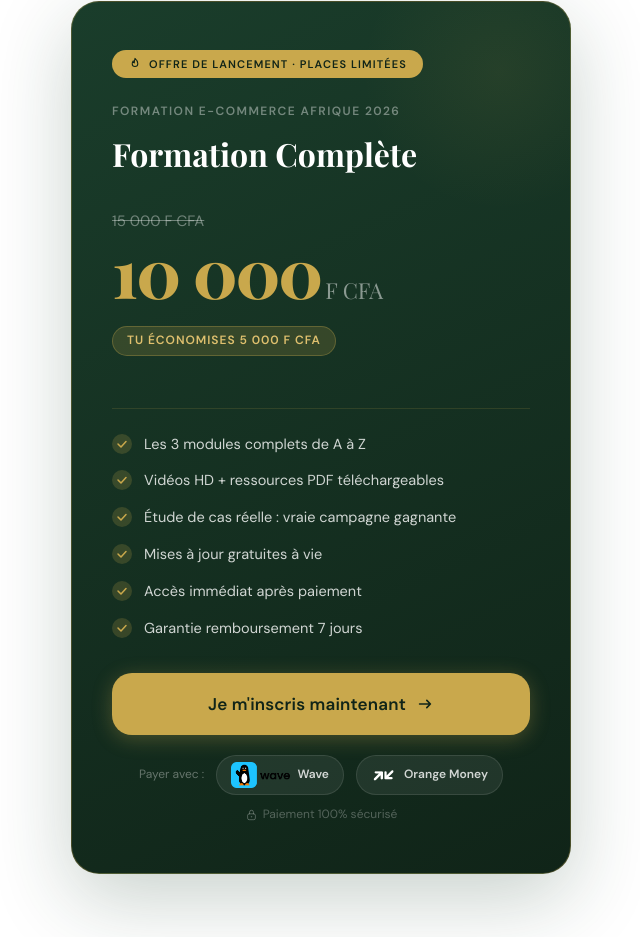
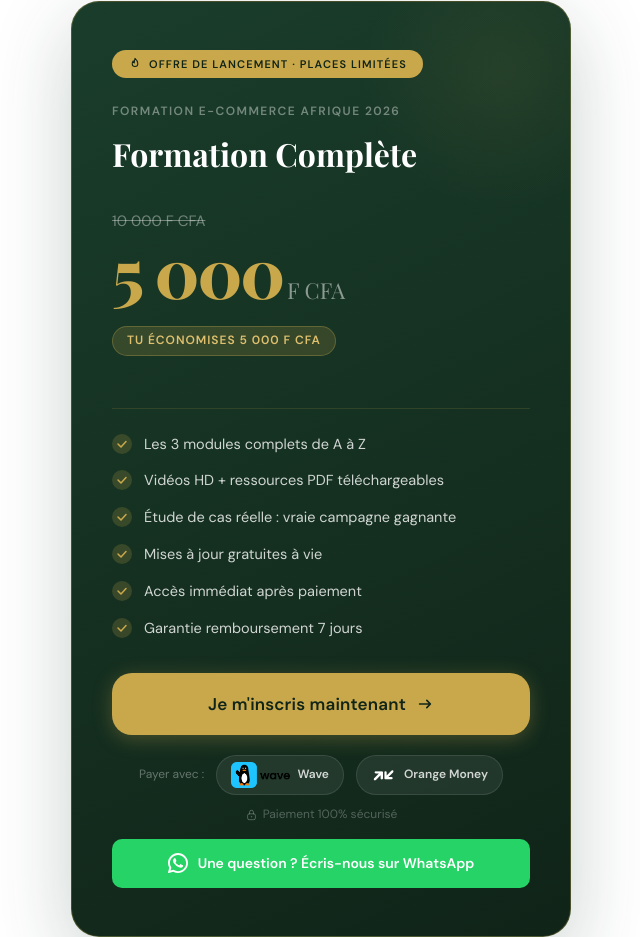
Before and after one commit to idy-00/afrika-digital-academy, a website: page public/index.html in a window 1280 px wide. Shown: the part 4433-5370 px from the top of the page, without its empty margins (319-959 px from the left). Drawn offline with nearby package versions, Linux system fonts and the light colour scheme; no server answers; a web font is replaced by a local one.

Commit message:
feat: price 5000 FCFA + WhatsApp button near checkout

```diff
--- a/public/index.html
+++ b/public/index.html
@@ -1686,9 +1686,9 @@
           <div class="pricing-label">Formation e-commerce Afrique 2026</div>
           <div class="pricing-name">Formation Complète</div>
           <div class="pricing-amount-row">
-            <div class="pricing-old">15 000 F CFA</div>
+            <div class="pricing-old">10 000 F CFA</div>
             <div>
-              <span class="pricing-amount">10 000<span>F CFA</span></span>
+              <span class="pricing-amount">5 000<span>F CFA</span></span>
             </div>
           </div>
           <div class="pricing-save">TU ÉCONOMISES 5 000 F CFA</div>
@@ -1739,6 +1739,10 @@
             <svg width="13" height="13"><use href="#ic-lock"/></svg>
             Paiement 100% sécurisé
           </div>
+          <a href="https://wa.me/221781194805?text=Bonjour%2C%20j%27ai%20une%20question%20sur%20la%20formation%20Afrika%20Digital%20Academy." target="_blank" rel="noopener" style="display:flex; align-items:center; justify-content:center; gap:10px; margin-top:14px; padding:13px 20px; background:#25D366; color:#fff; border-radius:10px; text-decoration:none; font-size:14px; font-weight:600; transition:opacity .2s;" onmouseover="this.style.opacity='.85'" onmouseout="this.style.opacity='1'">
+            <svg width="20" height="20" viewBox="0 0 24 24" fill="currentColor"><path d="M17.472 14.382c-.297-.149-1.758-.867-2.03-.967-.273-.099-.471-.148-.67.15-.197.297-.767.966-.94 1.164-.173.199-.347.223-.644.075-.297-.15-1.255-.463-2.39-1.475-.883-.788-1.48-1.761-1.653-2.059-.173-.297-.018-.458.13-.606.134-.133.298-.347.446-.52.149-.174.198-.298.298-.497.099-.198.05-.371-.025-.52-.075-.149-.669-1.612-.916-2.207-.242-.579-.487-.5-.669-.51-.173-.008-.371-.01-.57-.01-.198 0-.52.074-.792.372-.272.297-1.04 1.016-1.04 2.479 0 1.462 1.065 2.875 1.213 3.074.149.198 2.096 3.2 5.077 4.487.709.306 1.262.489 1.694.625.712.227 1.36.195 1.871.118.571-.085 1.758-.719 2.006-1.413.248-.694.248-1.289.173-1.413-.074-.124-.272-.198-.57-.347z"/><path d="M12 0C5.373 0 0 5.373 0 12c0 2.117.549 4.099 1.51 5.82L.057 23.07a.75.75 0 0 0 .92.918l5.4-1.416A11.945 11.945 0 0 0 12 24c6.627 0 12-5.373 12-12S18.627 0 12 0zm0 21.75a9.694 9.694 0 0 1-4.946-1.353l-.354-.21-3.668.962.978-3.564-.23-.368A9.712 9.712 0 0 1 2.25 12C2.25 6.615 6.615 2.25 12 2.25S21.75 6.615 21.75 12 17.385 21.75 12 21.75z"/></svg>
+            Une question ? Écris-nous sur WhatsApp
+          </a>
         </div>
       </div>
     </div>
```
